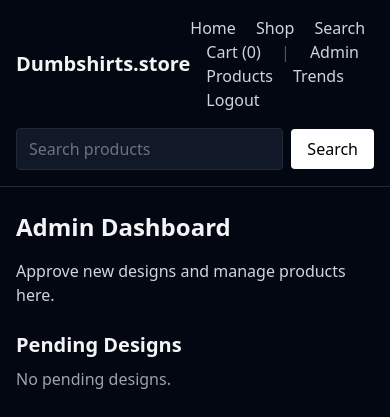
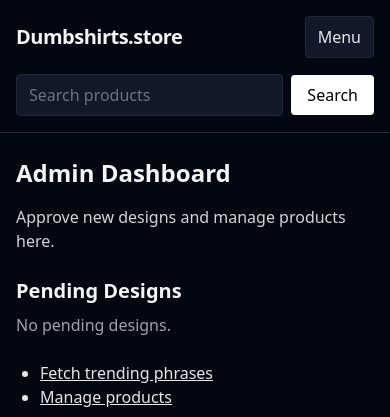
Before and after one commit to kastelica/dumbshirts, a Flask app: page /admin/ in a window 390 px wide. Shown: the top 417 px of the page. Run offline with Flask 3, Linux system fonts and the light colour scheme; a user stored in the database is signed in.

Commit message:
mobile header

```diff
--- a/app/templates/base.html
+++ b/app/templates/base.html
@@ -10,18 +10,36 @@
 <body class="min-h-screen bg-gray-950 text-gray-100">
 	<header class="border-b border-gray-800">
 		<div class="max-w-6xl mx-auto px-4 py-4 flex items-center justify-between">
-			<a href="/" class="font-bold text-xl">Dumbshirts.store</a>
-			<nav class="space-x-4 text-gray-300">
+			<a href="/" class="font-extrabold text-xl tracking-tight">Dumbshirts.store</a>
+			<div class="flex items-center gap-3">
+				<button id="menu-toggle" class="md:hidden bg-gray-900 border border-gray-800 text-gray-200 px-3 py-2 rounded" aria-label="Toggle menu">Menu</button>
+				<nav id="site-nav" class="hidden md:flex space-x-4 text-gray-300">
 					<a href="/" class="hover:underline">Home</a>
 					<a href="/shop" class="hover:underline">Shop</a>
 					<a href="/search" class="hover:underline">Search</a>
 					<a href="/cart" class="hover:underline">Cart ({{ cart_count }})</a>
 					{% if current_user.is_authenticated %}
-				<span class="text-gray-600">|</span>
+					<span class="text-gray-600 hidden md:inline">|</span>
 					<a href="/admin" class="hover:underline">Admin</a>
 					<a href="/admin/products" class="hover:underline">Products</a>
 					<a href="/admin/trends" class="hover:underline">Trends</a>
 					<a href="/admin/logout" class="hover:underline">Logout</a>
+					{% endif %}
+				</nav>
+			</div>
+		</div>
+		<div id="mobile-nav-wrap" class="md:hidden max-w-6xl mx-auto px-4 pb-3">
+			<nav id="mobile-nav" class="hidden flex-col gap-2 text-gray-300">
+				<a href="/" class="py-1">Home</a>
+				<a href="/shop" class="py-1">Shop</a>
+				<a href="/search" class="py-1">Search</a>
+				<a href="/cart" class="py-1">Cart ({{ cart_count }})</a>
+				{% if current_user.is_authenticated %}
+				<div class="h-px bg-gray-800 my-1"></div>
+				<a href="/admin" class="py-1">Admin</a>
+				<a href="/admin/products" class="py-1">Products</a>
+				<a href="/admin/trends" class="py-1">Trends</a>
+				<a href="/admin/logout" class="py-1">Logout</a>
 				{% endif %}
 			</nav>
 		</div>
@@ -41,4 +59,15 @@
 		</div>
 	</footer>
 </body>
+<script>
+(function(){
+	const btn = document.getElementById('menu-toggle');
+	const mobile = document.getElementById('mobile-nav');
+	if(btn && mobile){
+		btn.addEventListener('click', ()=>{
+			mobile.classList.toggle('hidden');
+		});
+	}
+})();
+</script>
 </html>
```
Lines whose indentation alone changed are shown as unchanged.
